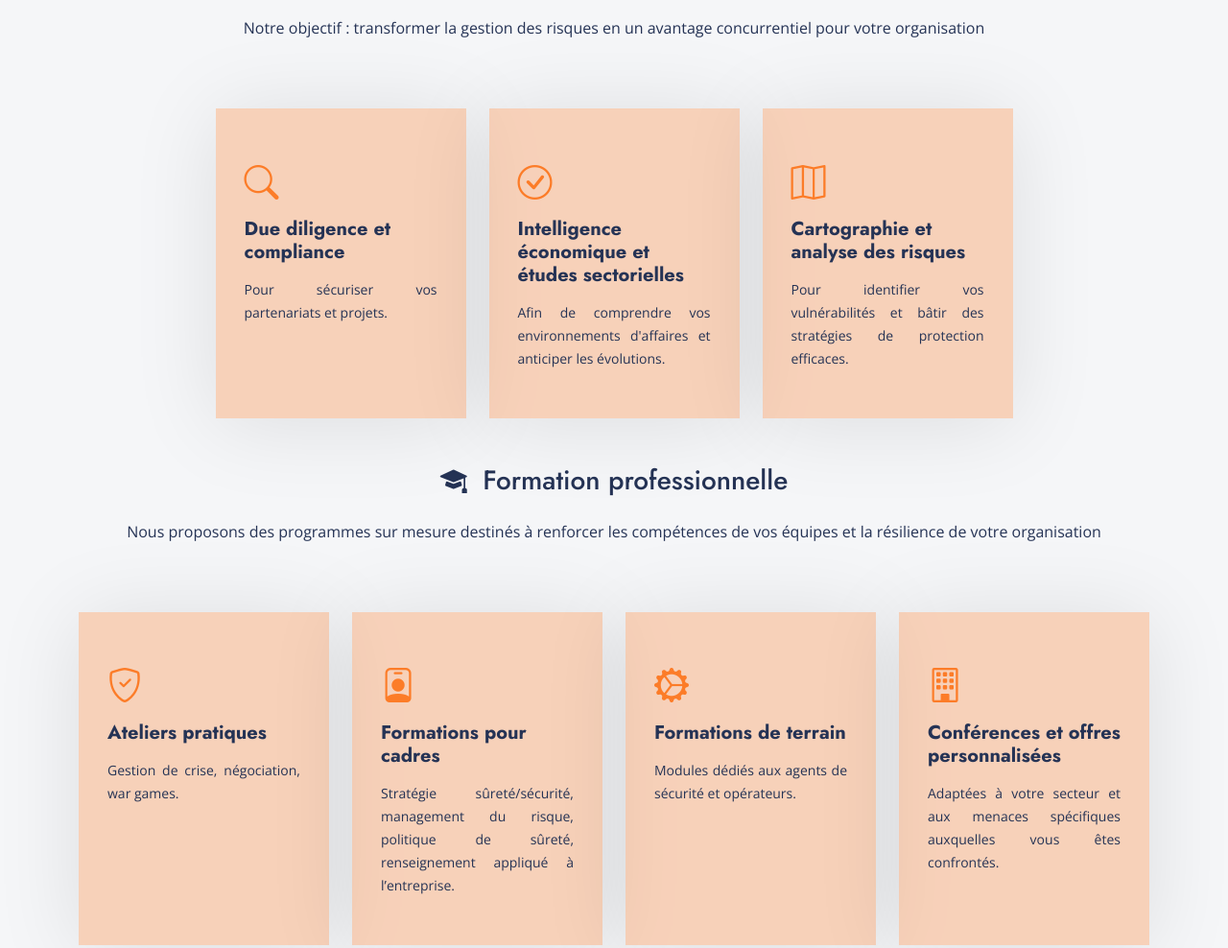
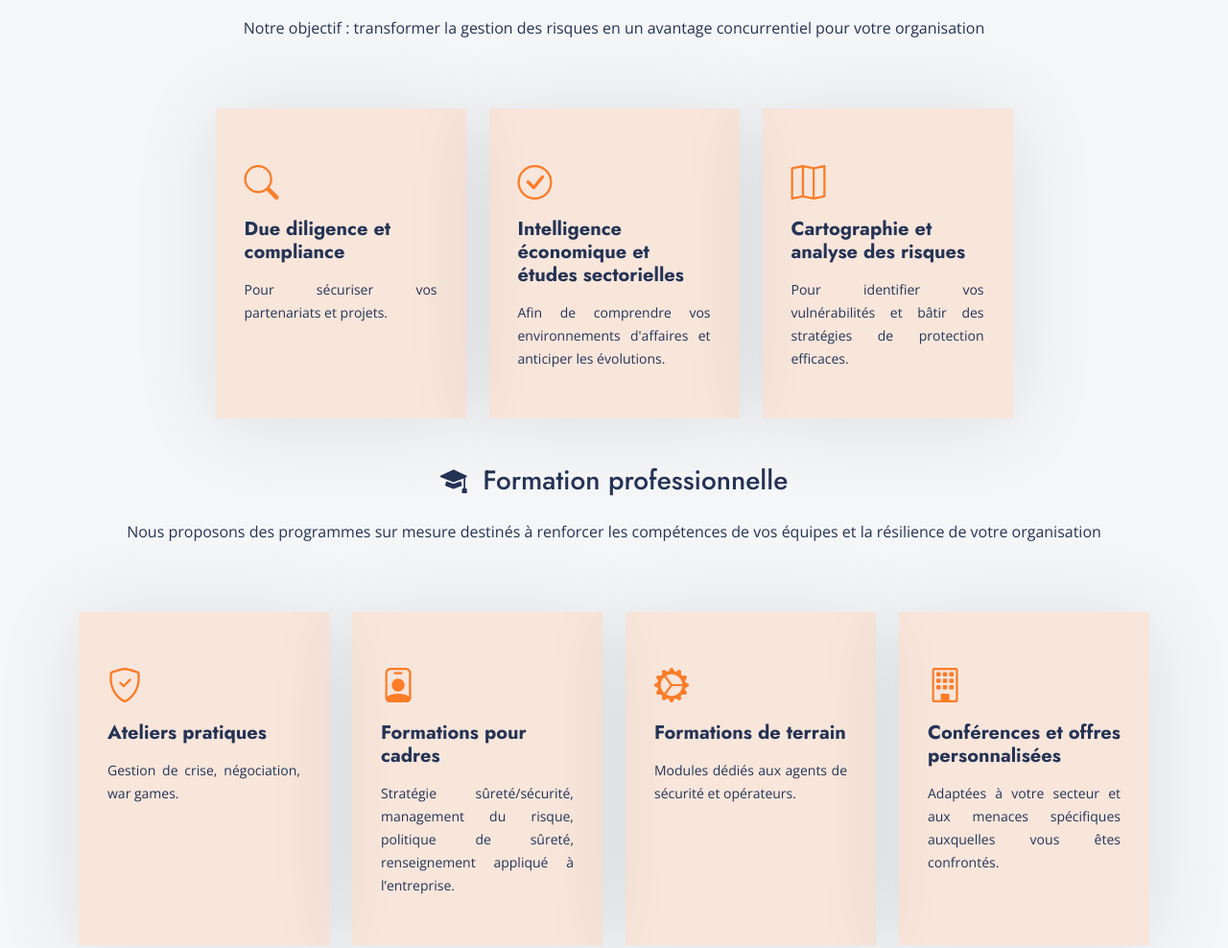
Before and after one commit to FouadEAF/safe-skills, a plain HTML site: page index.html in a window 1280 px wide. Shown: the part 3474-4462 px from the top of the page at 96% size. Drawn offline with nearby package versions, Linux system fonts and the light colour scheme.

Commit message:
change color of card in service section

```diff
--- a/assets/css/main.css
+++ b/assets/css/main.css
@@ -1300,7 +1300,7 @@ section,
 # Services Section
 --------------------------------------------------------------*/
 .services .service-item {
-  background-color: rgba(252, 124, 40, 0.3);
+  background-color: rgba(255, 193, 152, 0.3);
   box-shadow: 0px 5px 90px 0px rgba(0, 0, 0, 0.1);
   padding: 50px 30px;
   transition: all ease-in-out 0.4s;
```
